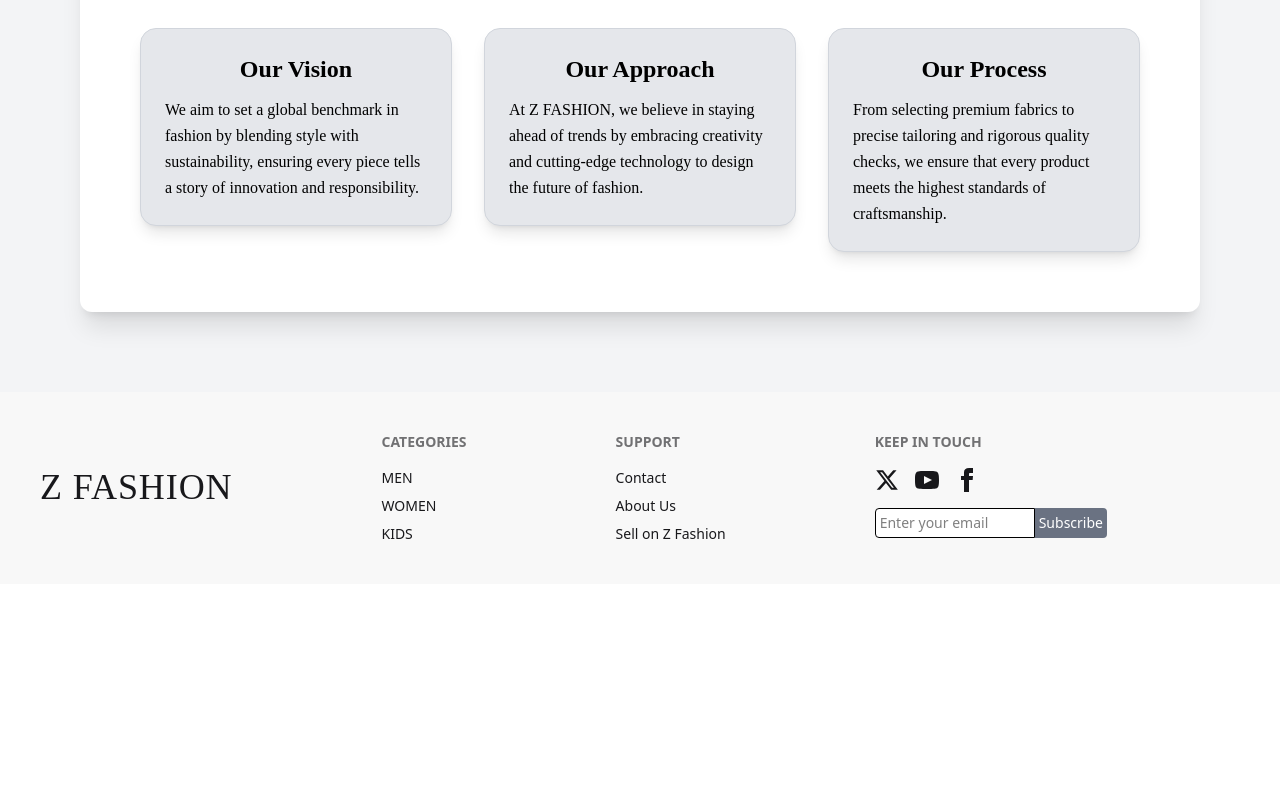
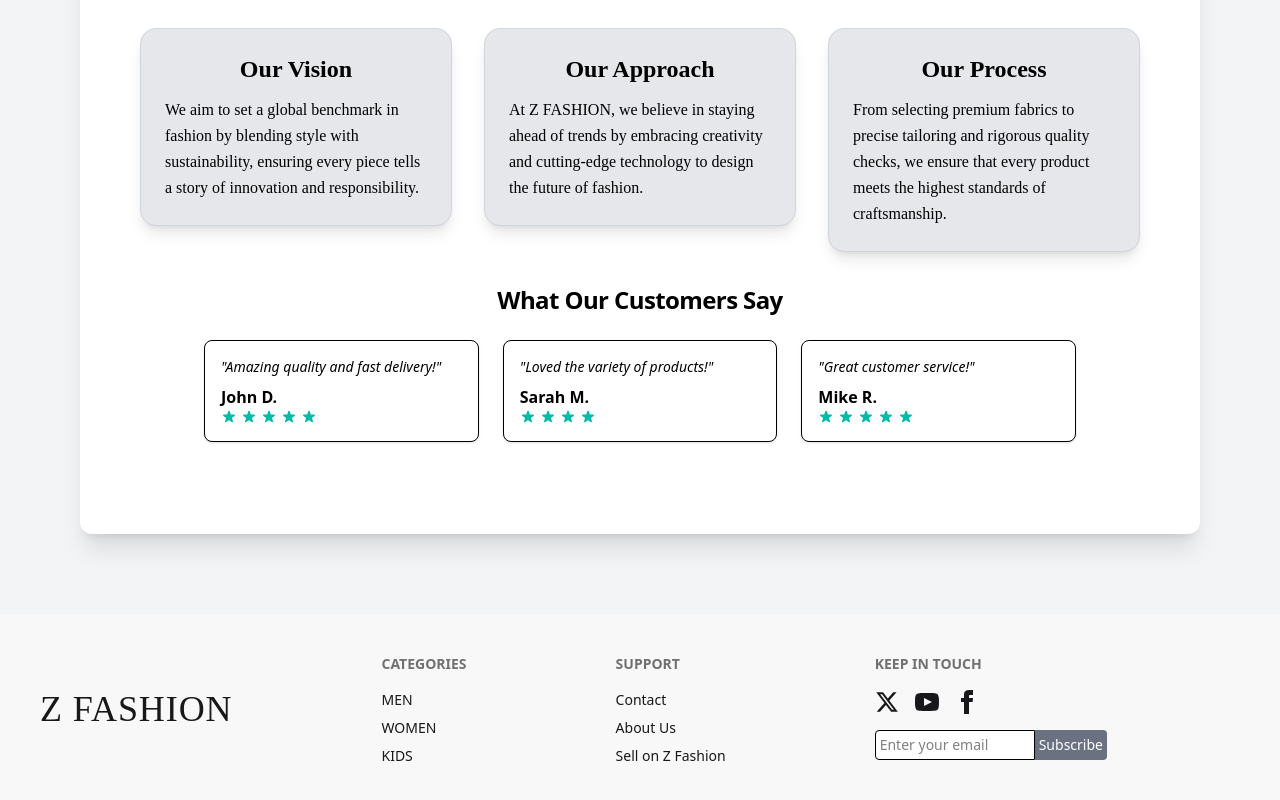
Before and after one commit to jasnatk/ECOMMERCE-APPLICATION, a React (Vite) app in the folder client/: page /about in a window 1280 px wide. Shown: the part 816-1616 px from the top of the page. Before the commit the page ends 1400 px from the top, so only its background shows below. Built offline with nearby package versions, Linux system fonts and the light colour scheme; no server answers; a web font is replaced by a local one.

Commit message:
viewdetails cart count and rating

```diff
--- a/client/src/Components/user/MyOrders.jsx
+++ b/client/src/Components/user/MyOrders.jsx
@@ -67,7 +67,7 @@ export const MyOrders = () => {
   return (
     <div className="min-h-screen bg-gradient-to-b from-teal-50 to-white p-6 pt-24">
       <div className="max-w-5xl mx-auto">
-        <h2 className="text-4xl font-extrabold text-teal-500 mb-10 text-center tracking-tight">
+        <h2 className="text-4xl font-extrabold text-teal-700 mb-10 text-center tracking-tight">
           Your Order History
         </h2>
         <div className="space-y-8">
--- a/client/src/pages/user/About.jsx
+++ b/client/src/pages/user/About.jsx
@@ -1,5 +1,47 @@
 import React from "react";
 import { motion } from "framer-motion";
+
+
+// Testimonials Component
+const Testimonials = () => {
+  const reviews = [
+    { name: "John D.", text: "Amazing quality and fast delivery!", rating: 5 },
+    { name: "Sarah M.", text: "Loved the variety of products!", rating: 4 },
+    { name: "Mike R.", text: "Great customer service!", rating: 5 },
+  ];
+
+  return (
+    <section className="w-full py-8 max-w-7xl mx-auto px-4 sm:px-16 bg-white">
+      <h2 className="text-xl sm:text-2xl font-bold text-center mb-6 tracking-tight text-black">
+        What Our Customers Say
+      </h2>
+      <div className="grid grid-cols-1 sm:grid-cols-2 md:grid-cols-3 gap-6">
+        {reviews.map((review, index) => (
+          <div
+            key={index}
+            className="p-4 border border-black rounded-lg shadow-sm hover:shadow-md transition bg-white"
+          >
+            <p className="text-sm italic mb-2 text-black">"{review.text}"</p>
+            <p className="font-semibold text-black">{review.name}</p>
+            <div className="flex gap-1">
+              {[...Array(review.rating)].map((_, i) => (
+                <svg
+                  key={i}
+                  className="w-4 h-4 text-teal-500"
+                  fill="currentColor"
+                  viewBox="0 0 20 20"
+                  aria-hidden="true"
+                >
+                  <path d="M9.049 2.927c.3-.921 1.603-.921 1.902 0l1.07 3.292a1 1 0 00.95.69h3.462c.969 0 1.371 1.24.588 1.81l-2.8 2.034a1 1 0 00-.364 1.118l1.07 3.292c.3.921-.755 1.688-1.54 1.118l-2.8-2.034a1 1 0 00-1.175 0l-2.8 2.034c-.784.57-1.838-.197-1.539-1.118l1.07-3.292a1 1 0 00-.364-1.118L2.98 8.72c-.783-.57-.38-1.81.588-1.81h3.461a1 1 0 00.951-.69l1.07-3.292z" />
+                </svg>
+              ))}
+            </div>
+          </div>
+        ))}
+      </div>
+    </section>
+  );
+};
 
 export const AboutUs = () => {
   // Animation Variants
@@ -90,7 +132,12 @@ export const AboutUs = () => {
             </motion.div>
           ))}
         </div>
+              {/* Testimonials */}
+      <Testimonials />
       </div>
     </div>
+
   );
 };
+      {/* Testimonials */}
+      <Testimonials />
--- a/client/src/pages/user/Home.jsx
+++ b/client/src/pages/user/Home.jsx
@@ -79,7 +79,7 @@ export const Home = () => {
     {isLoading ? (
         <BannerSkeleton />
       ) : (
-        <div className="w-full h-[200px] xs:h-[250px] sm:h-[300px] md:h-[400px] lg:h-[500px] overflow-hidden shadow-md shadow-black/20 border rounded">
+        <div className="w-full h-[200px] xs:h-[250px] sm:h-[300px] md:h-[400px] lg:h-[500px] overflow-hidden shadow-md shadow-black/20 ">
           <div className="carousel w-full h-full relative">
             {["B2", "B1", "B3", "B4"].map((img, index) => (
               <div
--- a/client/src/pages/user/ProductDetails.jsx
+++ b/client/src/pages/user/ProductDetails.jsx
@@ -33,10 +33,13 @@ export const ProductDetails = () => {
   // Handle Add to Cart and navigate to cart page
   const handleAddToCartAndNavigate = async () => {
     try {
-      await axiosInstance.post("/cart/addToCart", {
+      const response = await axiosInstance.post("/cart/addToCart", {
         productId: params?.id,
         quantity,
       });
+      // Update localStorage and dispatch cartUpdated event
+      localStorage.setItem("cart", JSON.stringify({ products: response.data.data.products }));
+      window.dispatchEvent(new Event("cartUpdated"));
       toast.success("Product added to cart");
       navigate("/user/cart");
     } catch (error) {
@@ -156,6 +159,7 @@ export const ProductDetails = () => {
             <div>
               <Rating
                 initialRating={product?.rating || 0}
+                numReviews={product?.numReviews || 0} // Added numReviews
                 className="text-xs"
                 readonly
               />
```
